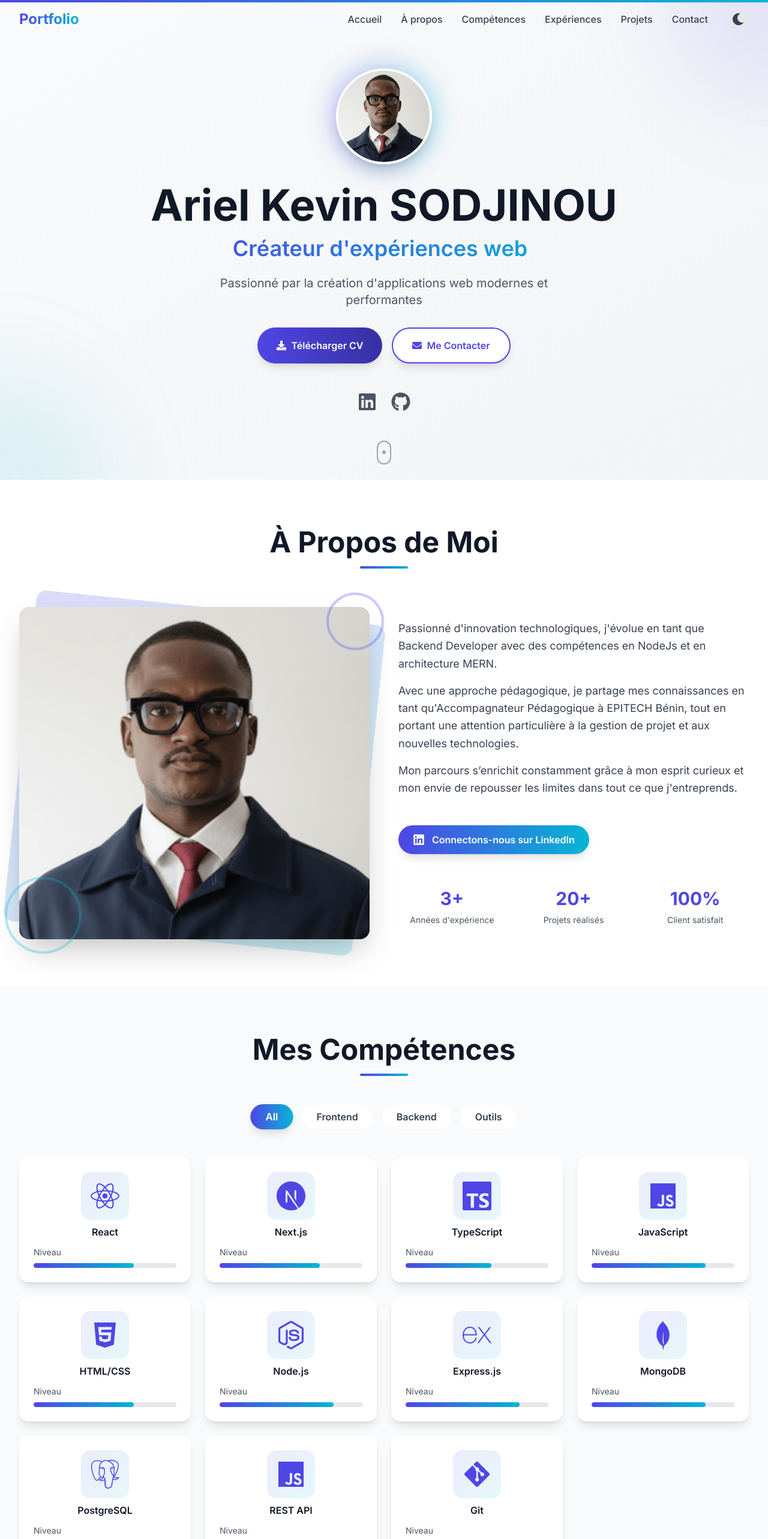
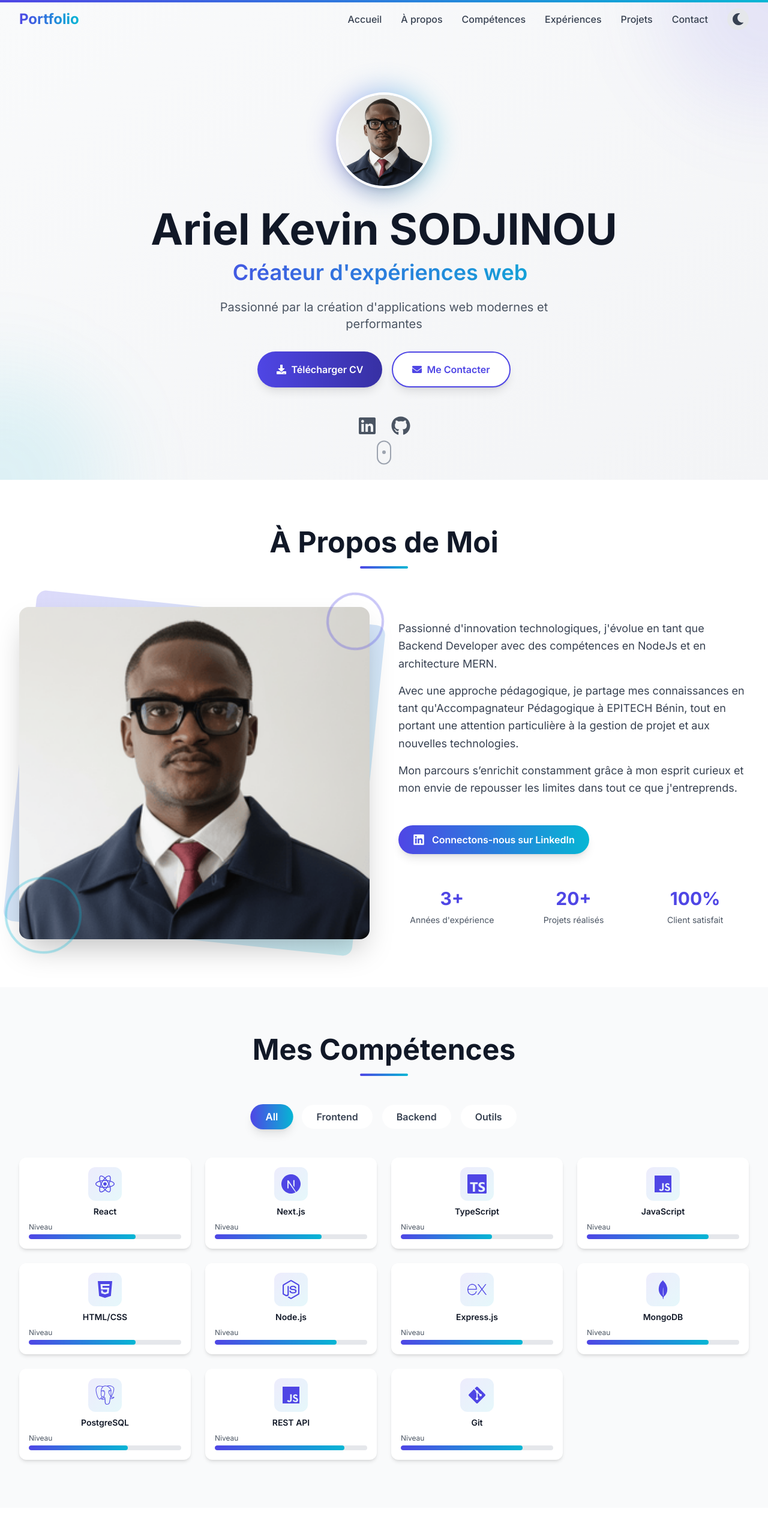
Before and after one commit to Ariel013/portfolio_dev, a React (Vite) app: page / in a window 1280 px wide. Shown: the top 2566 px of the page at 60% size. Built offline with nearby package versions, Linux system fonts and the light colour scheme.

Commit message:
[UPDATE] Certifications

```diff
--- a/src/sections/Certifications.jsx
+++ b/src/sections/Certifications.jsx
@@ -1,8 +1,14 @@
 import { motion } from 'framer-motion';
 import { useInView } from 'framer-motion';
 import { useRef } from 'react';
-import { FaCertificate, FaExternalLinkAlt } from 'react-icons/fa';
+import { FaExternalLinkAlt, FaShieldAlt } from 'react-icons/fa';
+import { SiPostman } from 'react-icons/si';
 import { certifications } from '../data/portfolioData';
+
+const issuerIconMap = {
+  'SecOps Group': { icon: FaShieldAlt, color: 'text-red-500' },
+  'Postman': { icon: SiPostman, color: 'text-orange-500' },
+};
 
 const Certifications = () => {
   const ref = useRef(null);
@@ -54,7 +60,7 @@ const Certifications = () => {
 
           {/* Certifications Grid */}
           <div className="grid md:grid-cols-2 lg:grid-cols-4 gap-6">
-            {certifications.map((cert, index) => (
+            {certifications.map((cert) => (
               <motion.div
                 key={cert.id}
                 variants={itemVariants}
@@ -68,9 +74,16 @@ const Certifications = () => {
                 <div className="relative z-10">
                   {/* Icon */}
                   <div className="mb-4">
-                    <div className="inline-flex p-3 bg-gradient-to-br from-primary-light/10 to-accent-light/10 rounded-xl group-hover:scale-110 transition-transform duration-300">
-                      <FaCertificate className="w-8 h-8 text-primary-light" />
-                    </div>
+                    {(() => {
+                      const mapping = issuerIconMap[cert.issuer];
+                      const IconComponent = mapping ? mapping.icon : FaShieldAlt;
+                      const colorClass = mapping ? mapping.color : 'text-primary-light';
+                      return (
+                        <div className="inline-flex p-3 bg-gradient-to-br from-primary-light/10 to-accent-light/10 rounded-xl group-hover:scale-110 transition-transform duration-300">
+                          <IconComponent className={`w-8 h-8 ${colorClass}`} />
+                        </div>
+                      );
+                    })()}
                   </div>
 
                   {/* Certificate Name */}
--- a/src/sections/Hero.jsx
+++ b/src/sections/Hero.jsx
@@ -29,7 +29,7 @@ const Hero = () => {
   return (
     <section
       id="home"
-      className="min-h-screen flex items-center justify-center relative overflow-hidden bg-gradient-to-br from-gray-50 to-gray-100 dark:from-gray-900 dark:to-gray-800"
+      className="min-h-screen flex items-center justify-center relative overflow-hidden bg-gradient-to-br from-gray-50 to-gray-100 dark:from-gray-900 dark:to-gray-800 pt-20"
     >
       {/* Background Decorations */}
       <div className="absolute inset-0 overflow-hidden">
--- a/src/sections/Skills.jsx
+++ b/src/sections/Skills.jsx
@@ -132,19 +132,19 @@ const Skills = () => {
                   exit={{ opacity: 0, scale: 0.8 }}
                   transition={{ duration: 0.3, delay: index * 0.05 }}
                   whileHover={{ y: -10, scale: 1.05 }}
-                  className="bg-white dark:bg-gray-700 rounded-2xl p-6 shadow-lg hover:shadow-2xl transition-all duration-300 cursor-pointer card-hover"
+                  className="bg-white dark:bg-gray-700 rounded-xl p-4 shadow-md hover:shadow-xl transition-all duration-300 cursor-pointer card-hover"
                 >
                   <div className="flex flex-col items-center text-center">
-                    <div className="mb-2 p-4 bg-gradient-to-br from-primary-light/10 to-accent-light/10 rounded-2xl">
-                      <IconComponent className="w-12 h-12 text-primary-light" />
+                    <div className="mb-2 p-3 bg-gradient-to-br from-primary-light/10 to-accent-light/10 rounded-xl">
+                      <IconComponent className="w-8 h-8 text-primary-light" />
                     </div>
-                    <h3 className="font-semibold text-gray-900 dark:text-white mb-3">
+                    <h3 className="font-semibold text-sm text-gray-900 dark:text-white mb-2">
                       {skill.name}
                     </h3>
 
                     {/* Progress Bar */}
                     <div className="w-full">
-                      <div className="flex justify-between text-sm text-gray-600 dark:text-gray-400 mb-2">
+                      <div className="flex justify-between text-xs text-gray-600 dark:text-gray-400 mb-1">
                         <span>Niveau</span>
                         {/* <span>{skill.level}%</span> */}
                       </div>
```
